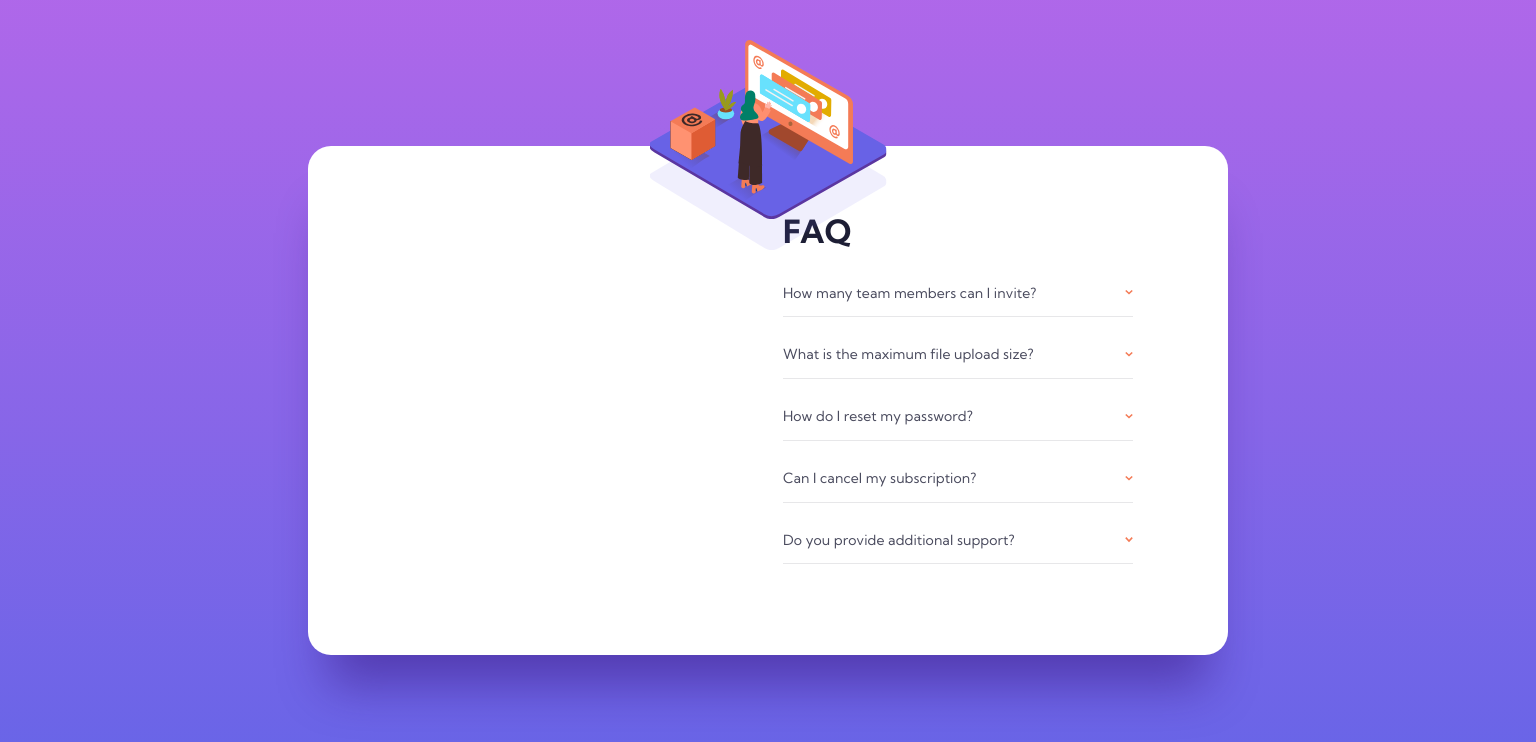
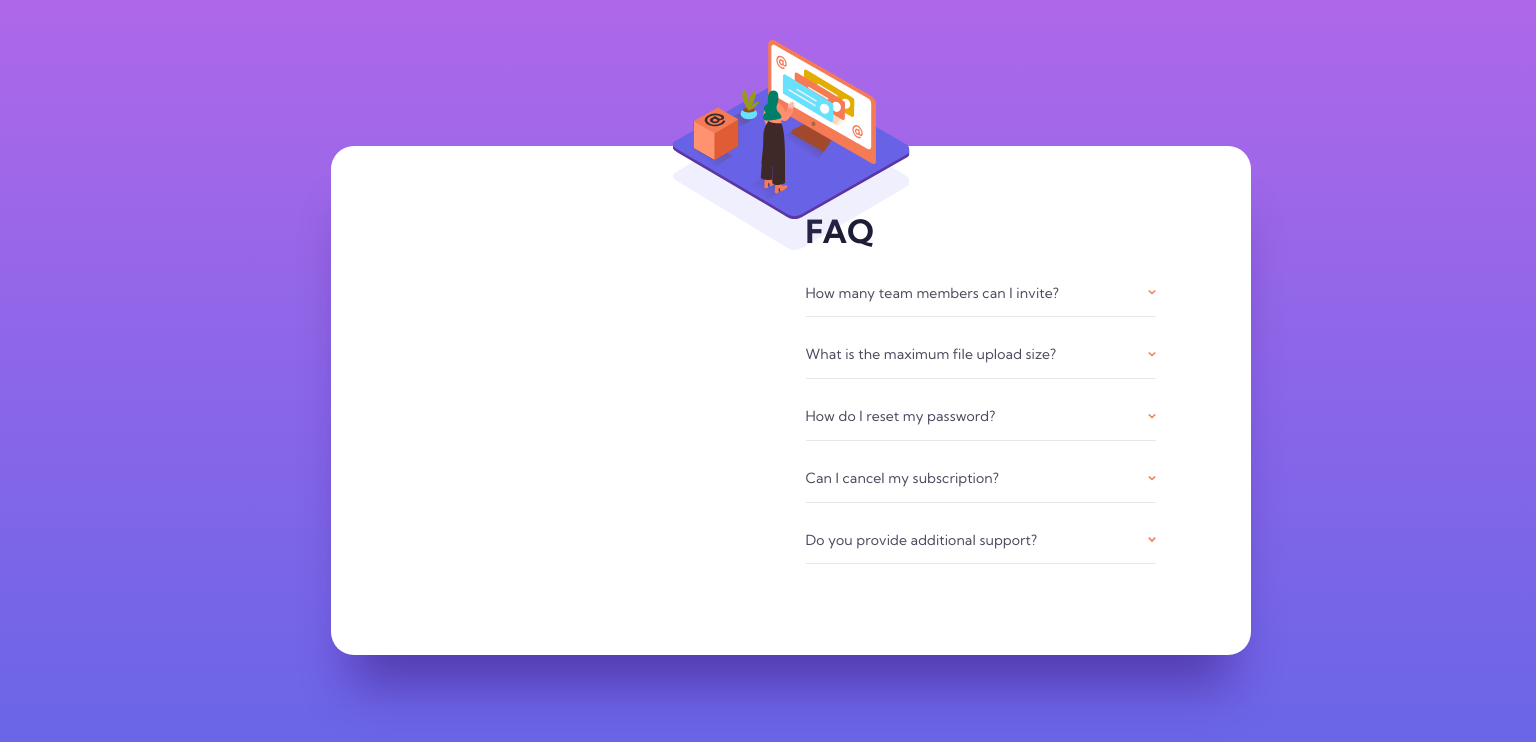
Before and after one commit to newbpydev/09-faq-accordion-card-vue-typescript, a Vue app: page / in a window 1536 px wide. Shown: the top 742 px of the page. Built offline with nearby package versions, Linux system fonts and the light colour scheme.

Commit message:
style: adjusted the desktop version prep for image

```diff
--- a/src/components/FaqAccordionCard.vue
+++ b/src/components/FaqAccordionCard.vue
@@ -194,6 +194,7 @@ details[open] .faq-card__answer {
     width: 92rem;
     height: 50.9rem;
     padding: 6.5rem 9.5rem 8.3rem 47.5rem;
+    margin-left: 4.5rem;
   }
 
   .faq-card__illus-container {
```
